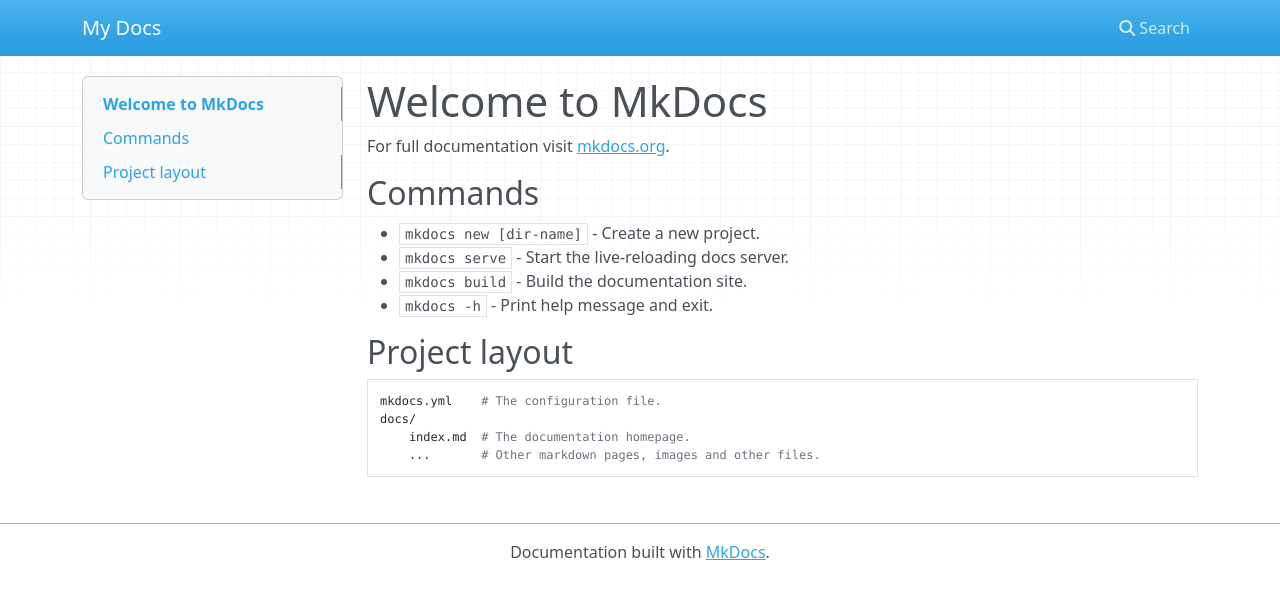
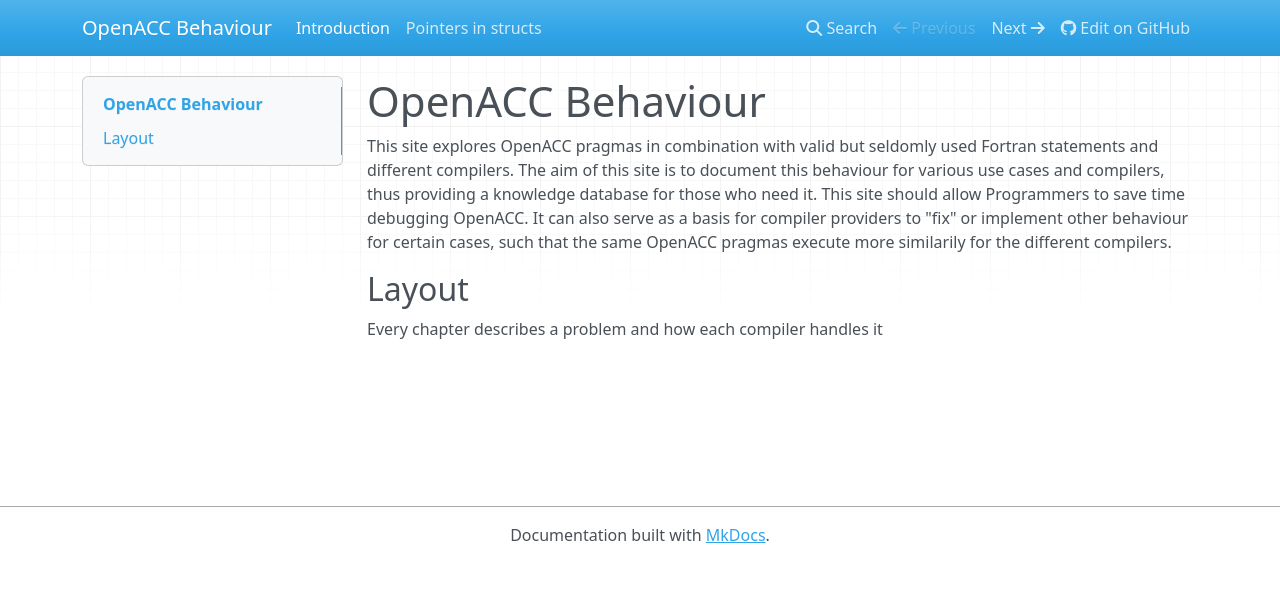
Before and after one commit to v1kko/OpenACC_behaviour, an MkDocs documentation site: the page built from docs/index.md, in a window 1280 px wide. Shown: the top 599 px of the page. Built offline with MkDocs 1.6.1, drawn with Linux system fonts in a browser that asks for light colours; nearby versions of some CDN libraries.

Commit message:
Starting documentation

```diff
--- a/docs/index.md
+++ b/docs/index.md
@@ -1,17 +1,11 @@
-# Welcome to MkDocs
+# OpenACC Behaviour
 
-For full documentation visit [mkdocs.org](https://www.mkdocs.org).
+This site explores OpenACC pragmas in combination with valid but seldomly used Fortran statements and
+different compilers.
+The aim of this site is to document this behaviour for various use cases and compilers, thus providing
+a knowledge database for those who need it. This site should allow Programmers to save time debugging OpenACC. It can also serve as a basis for compiler providers to "fix" or
+implement other behaviour for certain cases, such that the same OpenACC pragmas execute more similarily for the different compilers.
 
-## Commands
+## Layout
 
-* `mkdocs new [dir-name]` - Create a new project.
-* `mkdocs serve` - Start the live-reloading docs server.
-* `mkdocs build` - Build the documentation site.
-* `mkdocs -h` - Print help message and exit.
-
-## Project layout
-
-    mkdocs.yml    # The configuration file.
-    docs/
-        index.md  # The documentation homepage.
-        ...       # Other markdown pages, images and other files.
+Every chapter describes a problem and how each compiler handles it
--- a/mkdocs.yml
+++ b/mkdocs.yml
@@ -1 +1,7 @@
-site_name: My Docs
+site_name: OpenACC Behaviour
+site_url: https://v1kko.github.io/OpenACC_behaviour
+site_author: Victor Azizi
+repo_url: https://github.com/v1kko/OpenACC_behaviour
+nav:
+  - Introduction: index.md
+  - 'Pointers in structs': pointers_structs.md
```
Also changed, not shown: docs/pointers_structs.md (added, +3 -0 lines).
